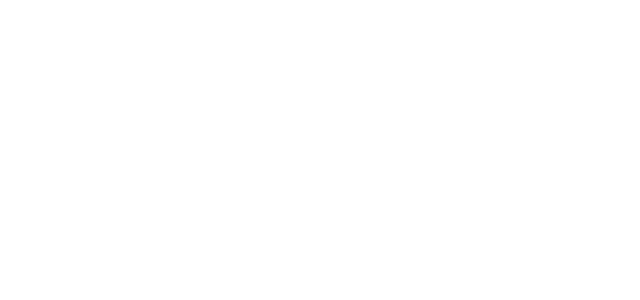
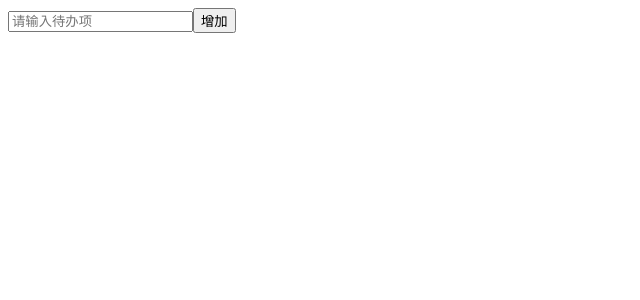
Before and after one commit to JavanCheng/TodoList, a React (Create React App) app: page / in a window 1280 px wide. Shown: the top 300 px of the page, without its empty margins (0-640 px from the left). Built offline with nearby package versions, Linux system fonts and the light colour scheme.

Commit message:
feat: 完成输入框

```diff
--- a/src/components/TodoList/index.tsx
+++ b/src/components/TodoList/index.tsx
@@ -1,8 +1,22 @@
-function TodoList() {
+import { FC, ReactElement, useCallback, useState } from "react";
+import Input from "./Input";
+import { ITodo } from "./interfaces";
+
+const TodoList: FC = (): ReactElement => {
+
+    const [todoList, setTodoList] = useState<ITodo[]>([])
+
+    const addTodo = useCallback((todo: ITodo) => {
+        setTodoList(todoList => [...todoList, todo])
+    }, [])
+
     return (
-        <div>
-
-        </div>
+        <>
+            <Input
+                addTodo={addTodo}
+                todoList={todoList}
+            />
+        </>
     )
 }
 
```
